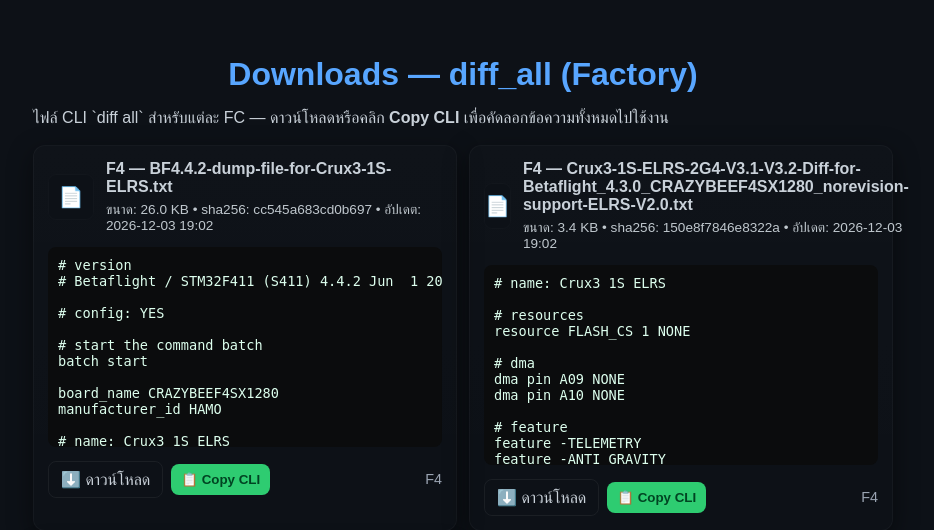
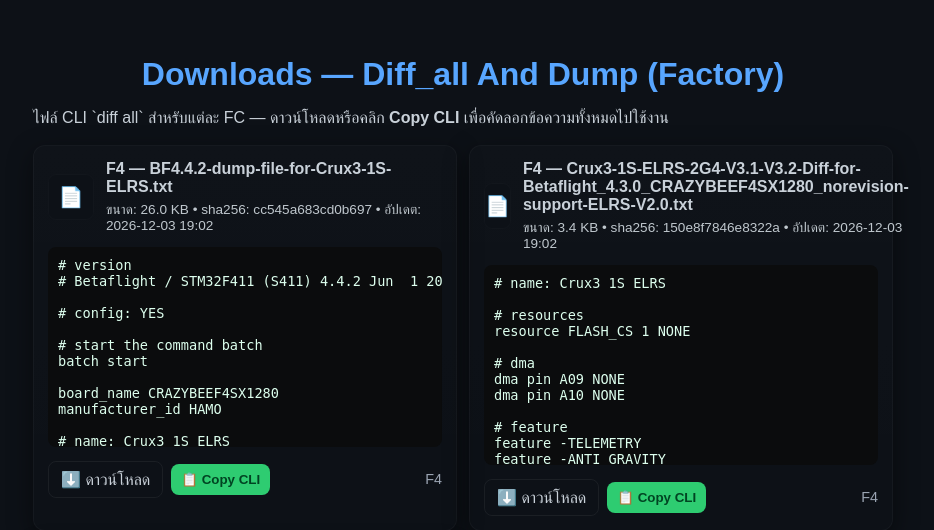
Before and after one commit to Santipap250/configdoctor-, a Flask app: page /downloads in a window 1280 px wide. Shown: the top 530 px of the page, without its empty margins (177-1111 px from the left). Run offline with Flask 3, Linux system fonts and the light colour scheme.

Commit message:
Update downloads.html

```diff
--- a/templates/downloads.html
+++ b/templates/downloads.html
@@ -18,7 +18,7 @@
 </head>
 <body>
   <div class="container">
-    <h1>Downloads — diff_all (Factory)</h1>
+    <h1>Downloads — Diff_all And Dump (Factory)</h1>
     <p>ไฟล์ CLI `diff all` สำหรับแต่ละ FC — ดาวน์โหลดหรือคลิก <strong>Copy CLI</strong> เพื่อคัดลอกข้อความทั้งหมดไปใช้งาน</p>
 
     <div class="dl-grid">
```
